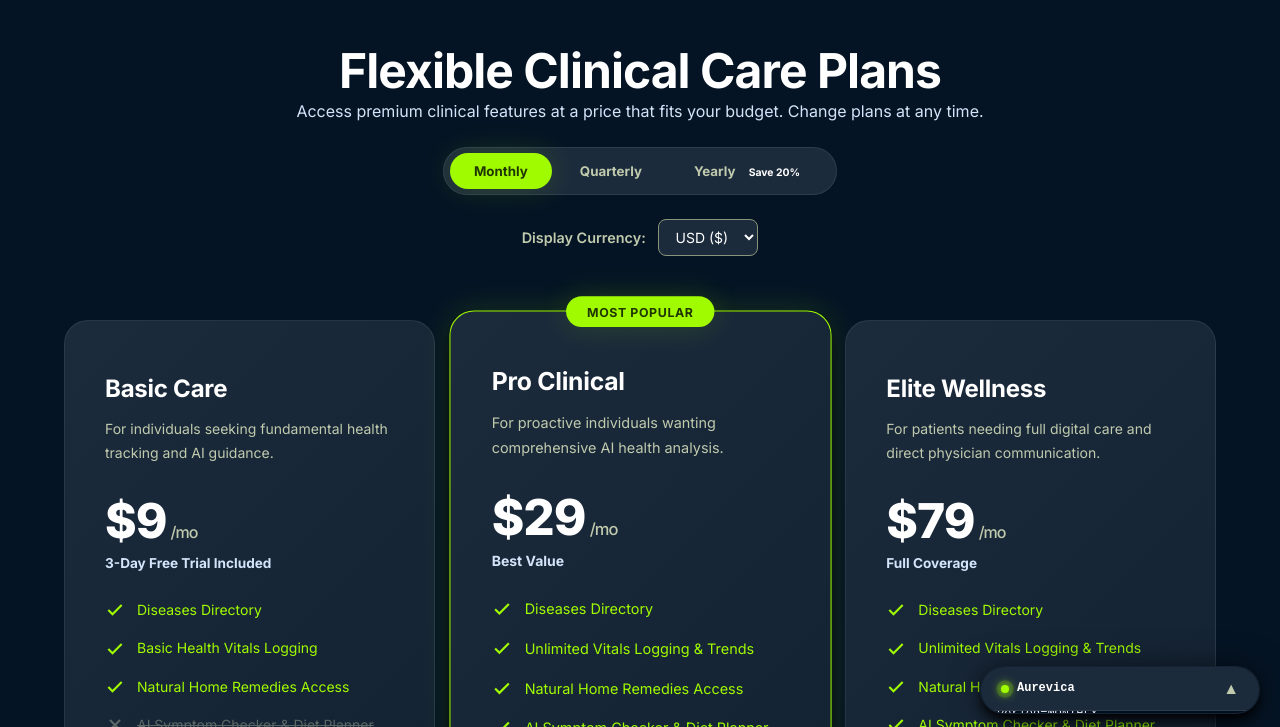
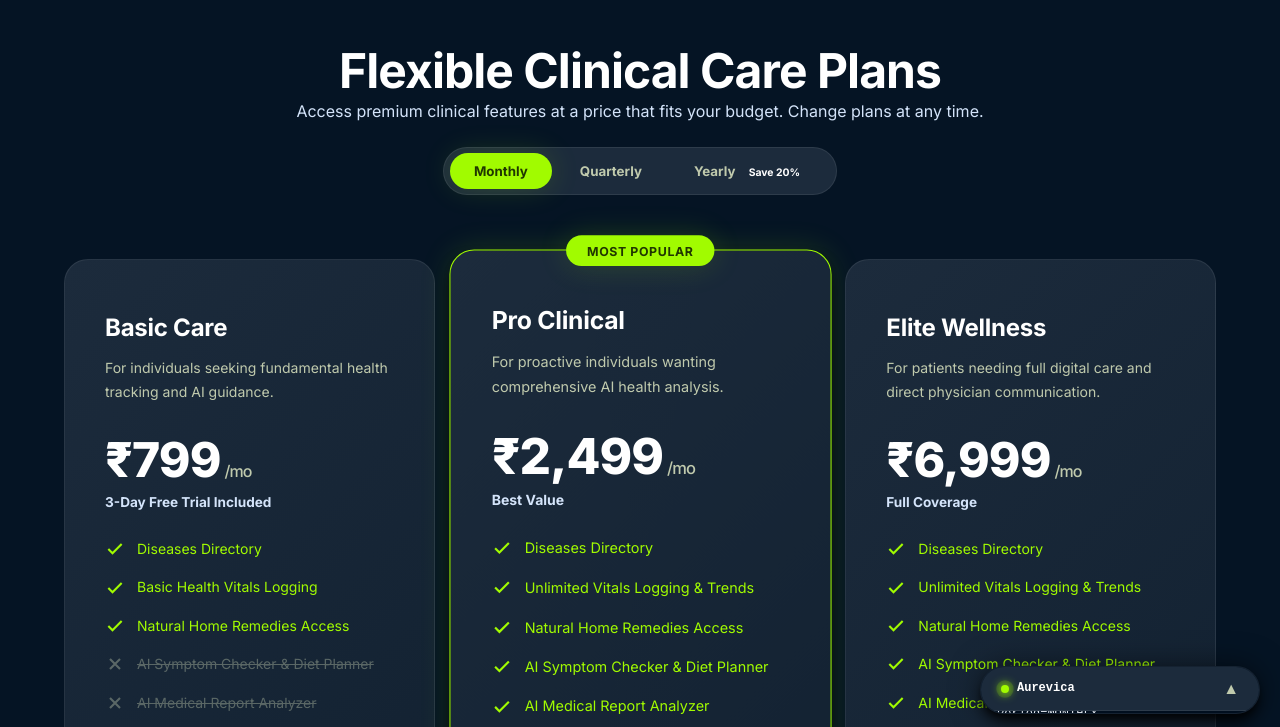
Before and after one commit to infinityg229-rgb/aurevica, a plain HTML site: page pricing.html in a window 1280 px wide. Shown: the part 66-793 px from the top of the page. Drawn offline with Linux system fonts and the light colour scheme.

Commit message:
Convert all consultation and plan fees to Rupees (INR)

```diff
--- a/main.js
+++ b/main.js
@@ -1011,15 +1011,13 @@ const planPrices = {
 };
 
 function initPricingPage() {
-    logAgent('designer', 'Pricing grid loaded. Formatting multi-currency tables.');
+    logAgent('designer', 'Pricing grid loaded. Formatting INR pricing table.');
 
     const billingBtns = document.querySelectorAll('.toggle-btn');
-    const currencySelect = document.getElementById('currency-select');
-
     let activeBilling = 'monthly';
 
     const updatePrices = () => {
-        const curr = currencySelect.value;
+        const curr = 'inr';
         const prices = planPrices[activeBilling][curr];
         const suffix = activeBilling === 'monthly' ? '/mo' : activeBilling === 'quarterly' ? '/qtr' : '/yr';
 
@@ -1027,7 +1025,7 @@ function initPricingPage() {
         document.getElementById('pro-price').innerHTML = `${prices.pro}<span>${suffix}</span>`;
         document.getElementById('elite-price').innerHTML = `${prices.elite}<span>${suffix}</span>`;
 
-        logAgent('backend', `Prices updated to: Currency=${curr.toUpperCase()}, Period=${activeBilling.toUpperCase()}`);
+        logAgent('backend', `Prices updated to: Currency=INR, Period=${activeBilling.toUpperCase()}`);
     };
 
     billingBtns.forEach(btn => {
@@ -1038,8 +1036,6 @@ function initPricingPage() {
             updatePrices();
         });
     });
-
-    currencySelect.addEventListener('change', updatePrices);
 
     // Initial Price Render
     updatePrices();
--- a/pricing.html
+++ b/pricing.html
@@ -4,7 +4,7 @@
     <meta charset="UTF-8">
     <meta name="viewport" content="width=device-width, initial-scale=1.0">
     <title>Pricing Plans - Aurevica Lumina</title>
-    <meta name="description" content="Choose the perfect healthcare plan with Aurevica Lumina. Features multi-currency pricing in USD, INR, and JPY, yearly discounts, and a 3-day free trial.">
+    <meta name="description" content="Choose the perfect healthcare plan with Aurevica Lumina. Features pricing in INR (₹), yearly discounts, and a 3-day free trial.">
     <link rel="stylesheet" href="style.css">
 </head>
 <body>
@@ -46,16 +46,6 @@
                 <button class="toggle-btn" data-period="quarterly" id="toggle-quarterly">Quarterly</button>
                 <button class="toggle-btn" data-period="yearly" id="toggle-yearly">Yearly <span style="font-size: 0.65rem; background: var(--secondary-color); color: white; padding: 2px 6px; border-radius: 10px; margin-left: 4px;">Save 20%</span></button>
             </div>
-
-            <!-- Currency Selector -->
-            <div class="currency-select-container">
-                <label for="currency-select" style="font-size: 0.9rem; font-weight: 600; color: var(--text-muted);">Display Currency:</label>
-                <select id="currency-select" class="lang-select">
-                    <option value="usd">USD ($)</option>
-                    <option value="inr">INR (₹)</option>
-                    <option value="jpy">JPY (¥)</option>
-                </select>
-            </div>
         </div>
 
         <div class="pricing-grid">
@@ -63,7 +53,7 @@
             <div class="pricing-card" id="plan-basic-card">
                 <h3 class="plan-name">Basic Care</h3>
                 <p class="plan-desc">For individuals seeking fundamental health tracking and AI guidance.</p>
-                <div class="plan-price" id="basic-price">$9<span>/mo</span></div>
+                <div class="plan-price" id="basic-price">₹799<span>/mo</span></div>
                 <span style="font-size: 0.85rem; font-weight: 700; color: var(--secondary-color); margin-top: -1.5rem; margin-bottom: 1.5rem; display: block;">3-Day Free Trial Included</span>
                 <ul class="features-list">
                     <li class="included">
@@ -99,7 +89,7 @@
                 <div class="popular-badge">Most Popular</div>
                 <h3 class="plan-name">Pro Clinical</h3>
                 <p class="plan-desc">For proactive individuals wanting comprehensive AI health analysis.</p>
-                <div class="plan-price" id="pro-price">$29<span>/mo</span></div>
+                <div class="plan-price" id="pro-price">₹2,499<span>/mo</span></div>
                 <span style="font-size: 0.85rem; font-weight: 700; color: var(--secondary-color); margin-top: -1.5rem; margin-bottom: 1.5rem; display: block;">Best Value</span>
                 <ul class="features-list">
                     <li class="included">
@@ -134,7 +124,7 @@
             <div class="pricing-card" id="plan-elite-card">
                 <h3 class="plan-name">Elite Wellness</h3>
                 <p class="plan-desc">For patients needing full digital care and direct physician communication.</p>
-                <div class="plan-price" id="elite-price">$79<span>/mo</span></div>
+                <div class="plan-price" id="elite-price">₹6,999<span>/mo</span></div>
                 <span style="font-size: 0.85rem; font-weight: 700; color: var(--secondary-color); margin-top: -1.5rem; margin-bottom: 1.5rem; display: block;">Full Coverage</span>
                 <ul class="features-list">
                     <li class="included">
```
Also changed, not shown: consultation.html (+12 -12 lines).
